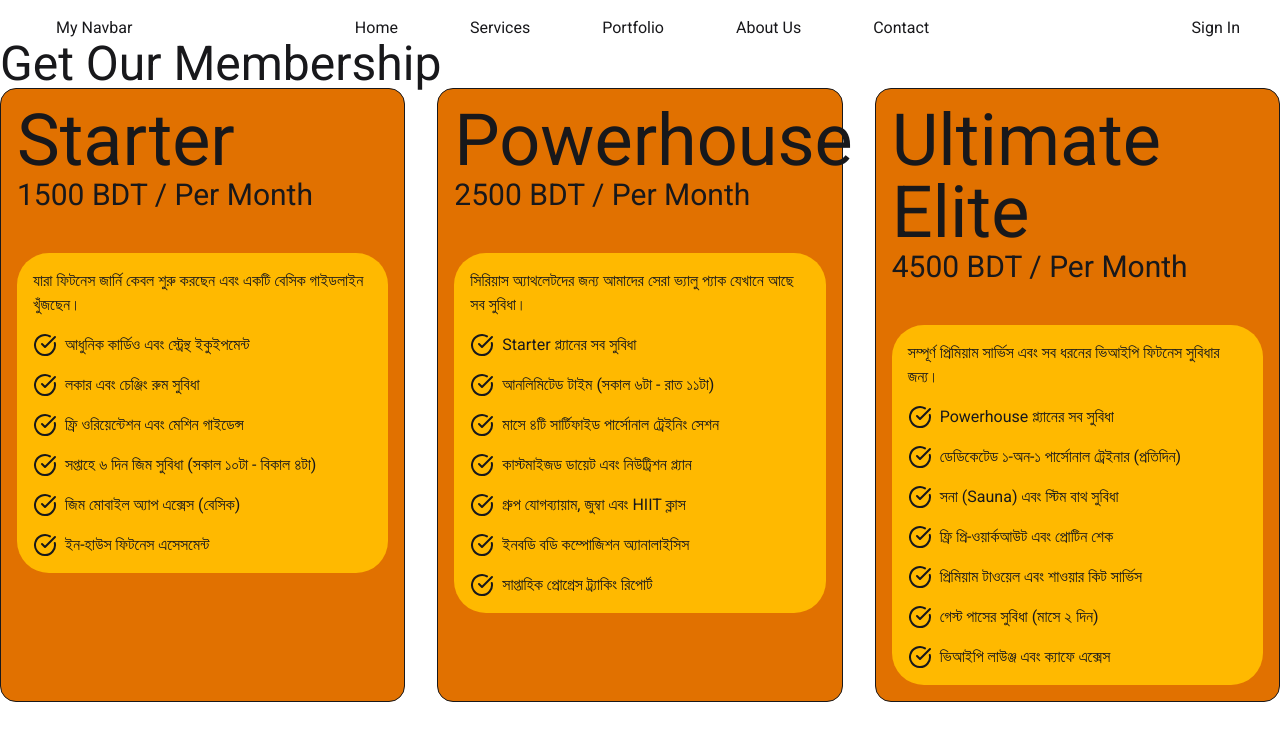
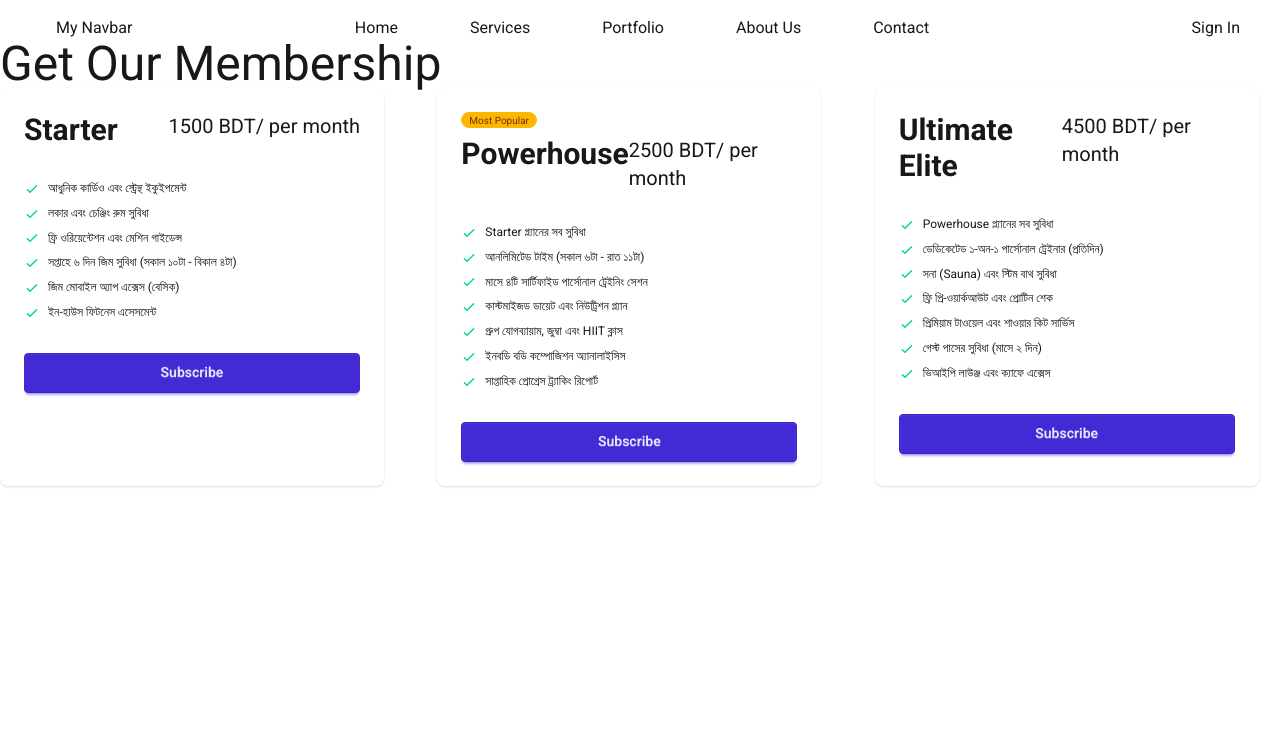
Before and after one commit to shafrinahamed0007/M34_react_tailwind-pricing-option, a React (Vite) app: page / in a window 1280 px wide. Shown: the top 740 px of the page. Built offline with nearby package versions, Linux system fonts and the light colour scheme.

Commit message:
Use Daisy UI Pricing card to modiofy for the component

```diff
--- a/public/pricingData.json
+++ b/public/pricingData.json
@@ -40,6 +40,7 @@
     "id": 3,
     "name": "Ultimate Elite",
     "price": 4500,
+
     "currency": "BDT",
     "duration": "monthly",
     "description": "সম্পূর্ণ প্রিমিয়াম সার্ভিস এবং সব ধরনের ভিআইপি ফিটনেস সুবিধার জন্য।",
--- /dev/null
+++ b/src/Components/Daisypricing/DaisyPricing.jsx
@@ -0,0 +1,44 @@
+import React from "react";
+
+const DaisyPricing = ({ pricing }) => {
+  const { name, price, currency, features, popular } = pricing;
+  return (
+    <div className="card w-96 bg-base-100 shadow-sm">
+      <div className="card-body">
+       {popular && <span className="badge badge-xs badge-warning">Most Popular</span>}
+        <div className="flex justify-between">
+          <h2 className="text-3xl font-bold">{name}</h2>
+          <span className="text-xl">
+            {price} {currency}/ per month
+          </span>
+        </div>
+        <ul className="mt-6 flex flex-col gap-2 text-xs">
+          {features.map((feature, index) => (
+            <li key={index}>
+              <svg
+                xmlns="http://www.w3.org/2000/svg"
+                className="size-4 me-2 inline-block text-success"
+                fill="none"
+                viewBox="0 0 24 24"
+                stroke="currentColor"
+              >
+                <path
+                  strokeLinecap="round"
+                  strokeLinejoin="round"
+                  strokeWidth="2"
+                  d="M5 13l4 4L19 7"
+                />
+              </svg>
+              <span>{feature}</span>
+            </li>
+          ))}
+        </ul>
+        <div className="mt-6">
+          <button className="btn btn-primary btn-block">Subscribe</button>
+        </div>
+      </div>
+    </div>
+  );
+};
+
+export default DaisyPricing;
--- a/src/Components/PricingCard/PricingCard.jsx
+++ b/src/Components/PricingCard/PricingCard.jsx
@@ -6,7 +6,7 @@
 
   console.log(pricing);
   return (
-    <div className="border bg-amber-600 rounded-2xl p-4">
+    <div className="border flex flex-col bg-amber-600 rounded-2xl p-4 mt-10 flex-1">
       {/* card header */}
       <div>
         <h1 className="text-7xl">{name}</h1>
@@ -23,6 +23,7 @@
         }
 
       </div>
+      <button className="btn w-full mt-4">Subscribe</button>
     </div>
   );
 };
--- a/src/Components/PricingOption/PricingOption.jsx
+++ b/src/Components/PricingOption/PricingOption.jsx
@@ -1,5 +1,6 @@
 import React, { use } from "react";
 import PricingCard from "../PricingCard/PricingCard";
+import DaisyPricing from "../Daisypricing/DaisyPricing";
 
 const PricingOption = ({ pricingPromise }) => {
   const pricingData = use(pricingPromise);
@@ -8,9 +9,13 @@
     <div>
       <h2 className="text-5xl">Get Our Membership</h2>
       <div className="grid md:grid-cols-3 gap-8">
-        {pricingData.map((pricing) => (
+        {/* {pricingData.map((pricing) => (
           <PricingCard key={pricing.id} pricing={pricing}></PricingCard>
-        ))}
+        ))} */}
+
+        {
+            pricingData.map(pricing => <DaisyPricing key={pricing.id} pricing={pricing}></DaisyPricing>)
+        }
       </div>
     </div>
   );
```
